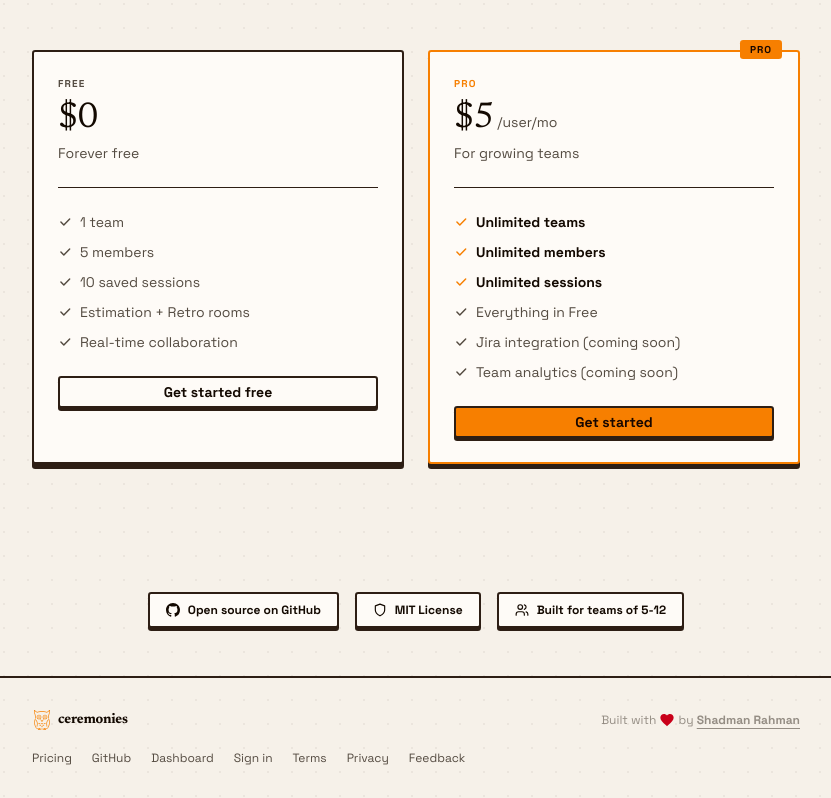
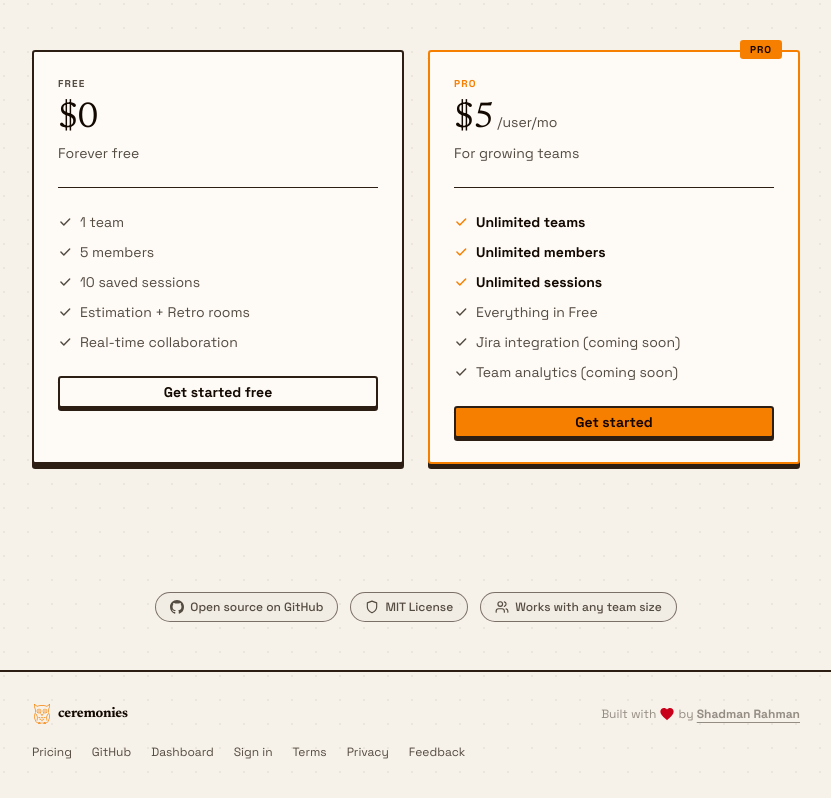
Before and after one commit to mshadmanrahman/ceremonies, a Next.js app: page / in a window 1280 px wide. Shown: the part 1424-2222 px from the top of the page, without its empty margins (224-1055 px from the left). Built offline with nearby package versions, Linux system fonts and the light colour scheme; no server answers.

Commit message:
fix(landing): trust badges — pill style, fix misleading team size copy

```diff
--- a/src/app/page.tsx
+++ b/src/app/page.tsx
@@ -257,21 +257,21 @@ export default function Home() {
 
       {/* Trust strip */}
       <section className="relative px-6 py-12 md:px-12">
-        <div className="mx-auto flex max-w-2xl flex-wrap items-center justify-center gap-4">
+        <div className="mx-auto flex max-w-2xl flex-wrap items-center justify-center gap-3">
           <Link
             href="https://github.com/mshadmanrahman/ceremonies"
-            className="inline-flex items-center gap-2 rounded-md border-2 border-border bg-card px-4 py-2 text-xs font-bold shadow-hard-sm transition-colors hover:border-foreground/40"
+            className="inline-flex items-center gap-1.5 rounded-full border border-border/60 bg-muted/50 px-3.5 py-1.5 text-xs font-medium text-muted-foreground transition-colors hover:text-foreground"
           >
             <GitHubIcon />
             Open source on GitHub
           </Link>
-          <span className="inline-flex items-center gap-2 rounded-md border-2 border-border bg-card px-4 py-2 text-xs font-bold shadow-hard-sm">
+          <span className="inline-flex items-center gap-1.5 rounded-full border border-border/60 bg-muted/50 px-3.5 py-1.5 text-xs font-medium text-muted-foreground">
             <ShieldIcon />
             MIT License
           </span>
-          <span className="inline-flex items-center gap-2 rounded-md border-2 border-border bg-card px-4 py-2 text-xs font-bold shadow-hard-sm">
+          <span className="inline-flex items-center gap-1.5 rounded-full border border-border/60 bg-muted/50 px-3.5 py-1.5 text-xs font-medium text-muted-foreground">
             <UsersIcon />
-            Built for teams of 5-12
+            Works with any team size
           </span>
         </div>
       </section>
```
